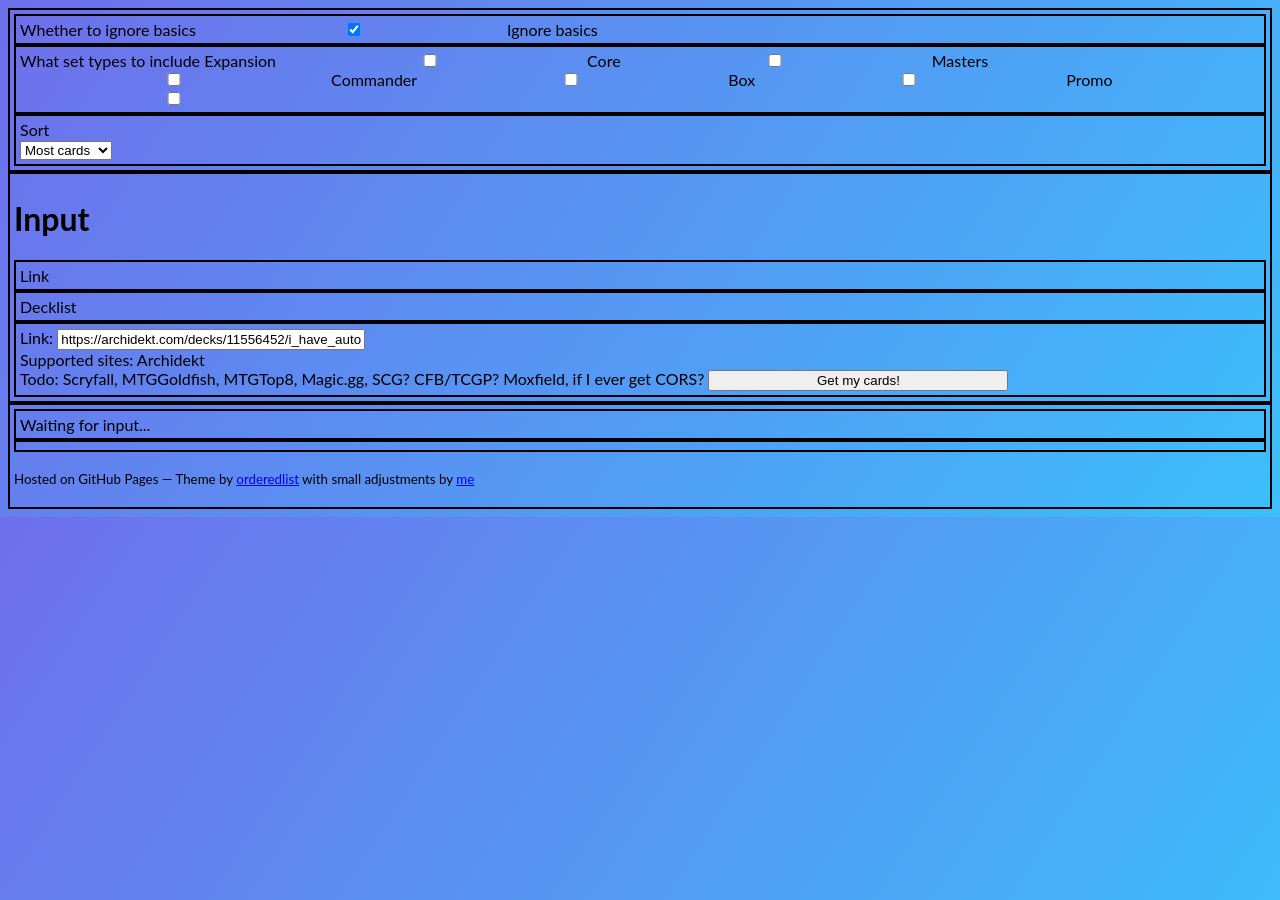
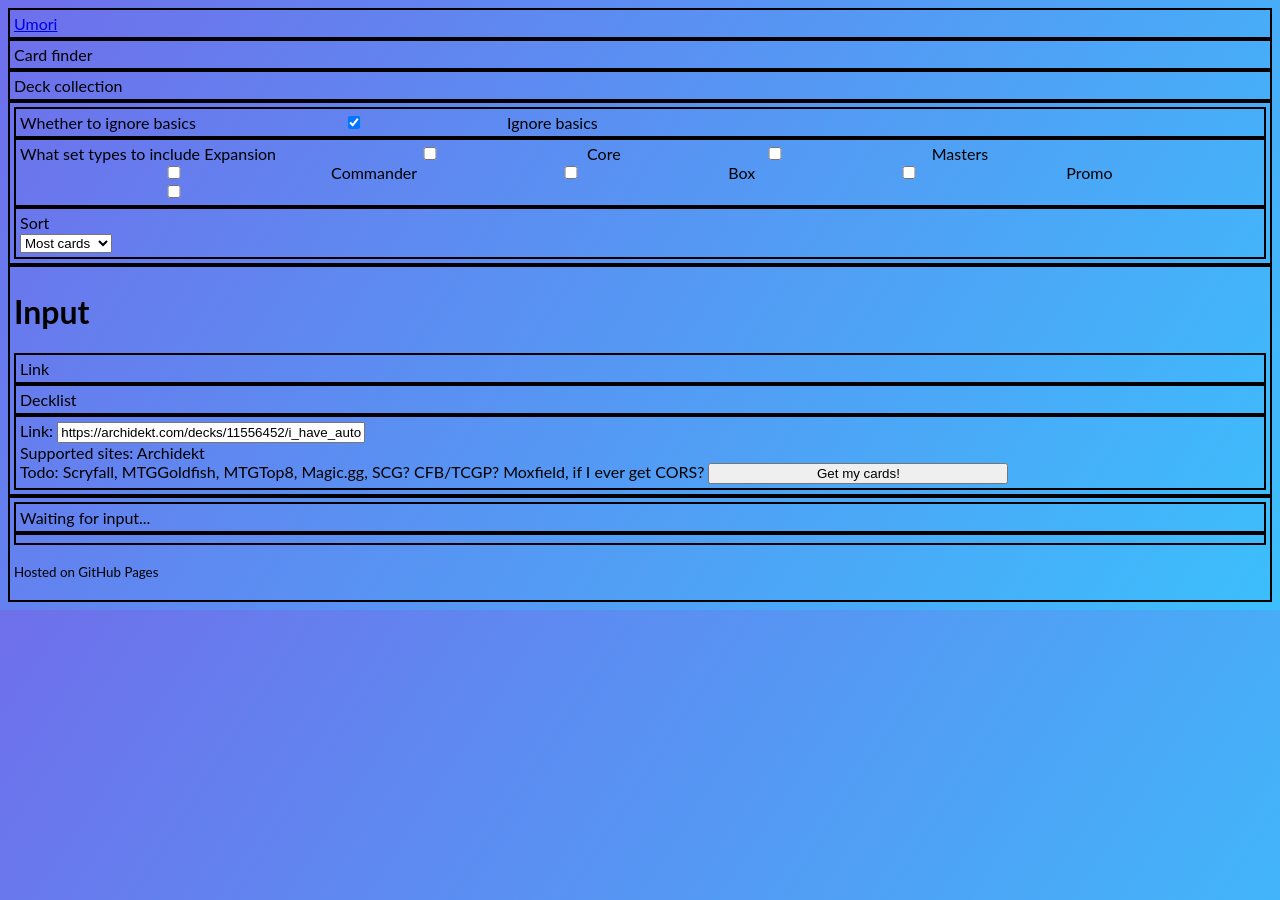
Before and after one commit to NCMulder/mtg-webscripts, a Jekyll site: the page built from cards-by-set.html, in a window 1280 px wide. Built offline with Jekyll 4.4.1, drawn with Linux system fonts in a browser that asks for light colours; a script that is not in the unit is left out.

Commit message:
Fixed css, added basic header

```diff
--- a/_layouts/default.html
+++ b/_layouts/default.html
@@ -13,15 +13,20 @@
             {{ page.title }} | {{ site.title }}
         {% endif %}
     </title>
-    <link rel="stylesheet" href="{{ "/assets/css/style.css?v=" | append: site.github.build_revision | relative_url }}">
+    <link rel="stylesheet" href="{{ "/assets/css/style.css?v=" | relative_url }}">
     <!--[if lt IE 9]>
     <script src="//cdnjs.cloudflare.com/ajax/libs/html5shiv/3.7.3/html5shiv.min.js"></script>
     <![endif]-->
   </head>
   <body>
+        <header>
+            <a href="https://umori.me"><div>Umori</div></a>
+            <div>Card finder</div>
+            <div>Deck collection</div>
+        </header>
     {{ content }}
       <footer>
-        <p><small>Hosted on GitHub Pages &mdash; Theme by <a href="https://github.com/orderedlist">orderedlist</a> with small adjustments by <a href="https://github.com/NCMulder">me</a></small></p>
+        <p><small>Hosted on GitHub Pages</small></p>
       </footer>
     </div>
     <script src="{{ "/assets/js/scale.fix.js" | relative_url }}"></script>
```
